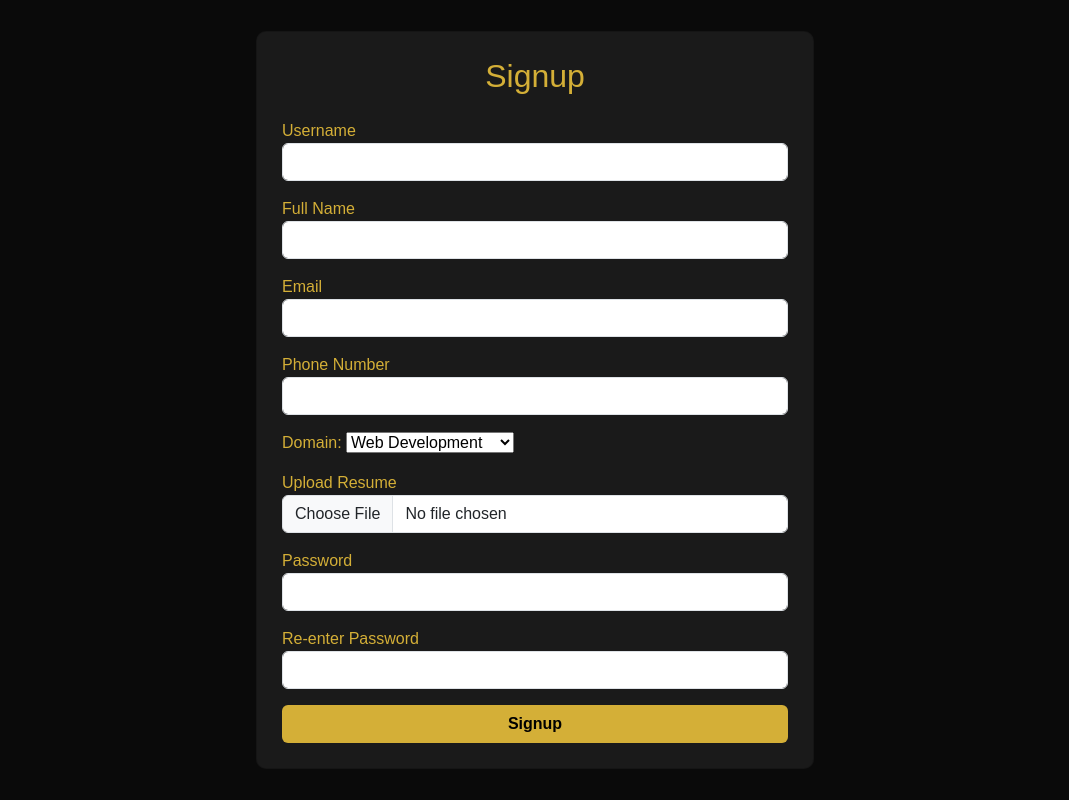
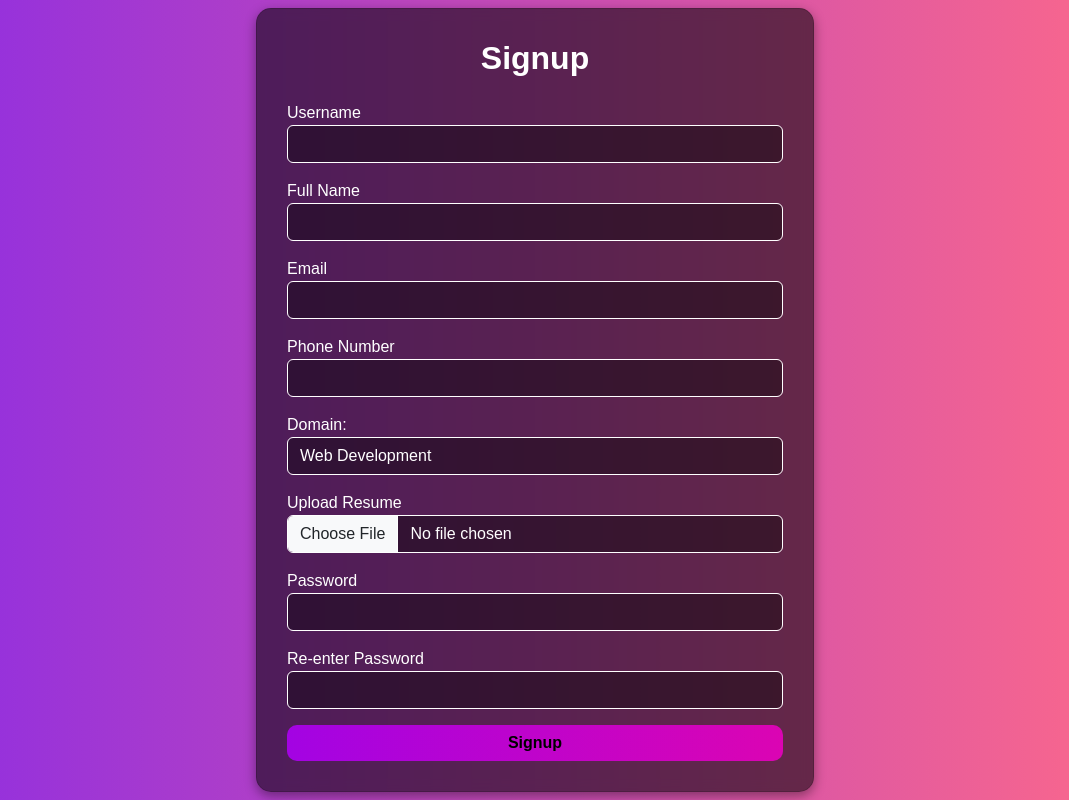
Before and after one commit to Jyasaswin/404-NOT-FOUND-, a Flask app: page /signup in a window 1280 px wide. Shown: the whole page, without its empty margins (105-1174 px from the left). Run offline with Flask 3, Linux system fonts and the light colour scheme.

Commit message:
signup changes

```diff
--- a/templates/signup.html
+++ b/templates/signup.html
@@ -6,9 +6,50 @@
 <title>Signup</title>
 <link href="https://cdn.jsdelivr.net/npm/bootstrap@5.3.2/dist/css/bootstrap.min.css" rel="stylesheet">
 <style>
-body { background: #0a0a0a; color: #d4af37; font-family: Arial, sans-serif; }
-.card { background-color: #1a1a1a; color: #d4af37; border-radius: 10px; padding: 25px; }
-.btn-custom { background: #d4af37; color: black; font-weight: bold; }
+  body {
+    background: linear-gradient(to right, #8e2de2, #ff6a88);
+    color: #f1f1f1;
+    font-family: Arial, sans-serif;
+  }
+
+  .card {
+    background-color: rgba(0, 0, 0, 0.55); /* transparent black */
+    color: #fff;
+    border-radius: 15px;
+    padding: 30px;
+    box-shadow: 0 4px 12px rgba(0,0,0,0.4);
+    backdrop-filter: blur(6px); /* glass effect */
+  }
+  .card h2 {
+    color: white;
+    font-weight: bold;
+  }
+  label {
+    color: white;
+    font-weight: 500;
+  }
+  select, input {
+    background-color: rgba(0, 0, 0, 0.4) !important; /* semi-transparent */
+    border: 1px solid white!important;
+    color: #fff !important;
+  }
+  select:focus, input:focus {
+    box-shadow: 0 0 8px white;
+    outline: none;
+  }
+  .btn-custom {
+    background: linear-gradient(to right, rgb(163, 3, 227), rgb(219, 4, 179));
+    color: black;
+    font-weight: bold;
+    border: none;
+    border-radius: 10px;
+    transition: transform 0.2s ease-in-out;
+  }
+  .btn-custom:hover {
+    transform: scale(1.05);
+    background: linear-gradient(to right, rgb(163, 3, 227), rgb(219, 4, 179));
+    box-shadow: 0 px 0px 12px #ce425e;
+  }
 </style>
 </head>
 <body>
@@ -34,7 +75,7 @@ body { background: #0a0a0a; color: #d4af37; font-family: Arial, sans-serif; }
       </div>
       <div class="mb-3">
         <label for="domain">Domain:</label>
-<select name="domain" required>
+        <select class="form-control" name="domain" required>
           <option value="Web Development">Web Development</option>
           <option value="Data Science">Data Science</option>
           <option value="AI/ML">AI/ML</option>
```
Lines whose indentation alone changed are shown as unchanged.
